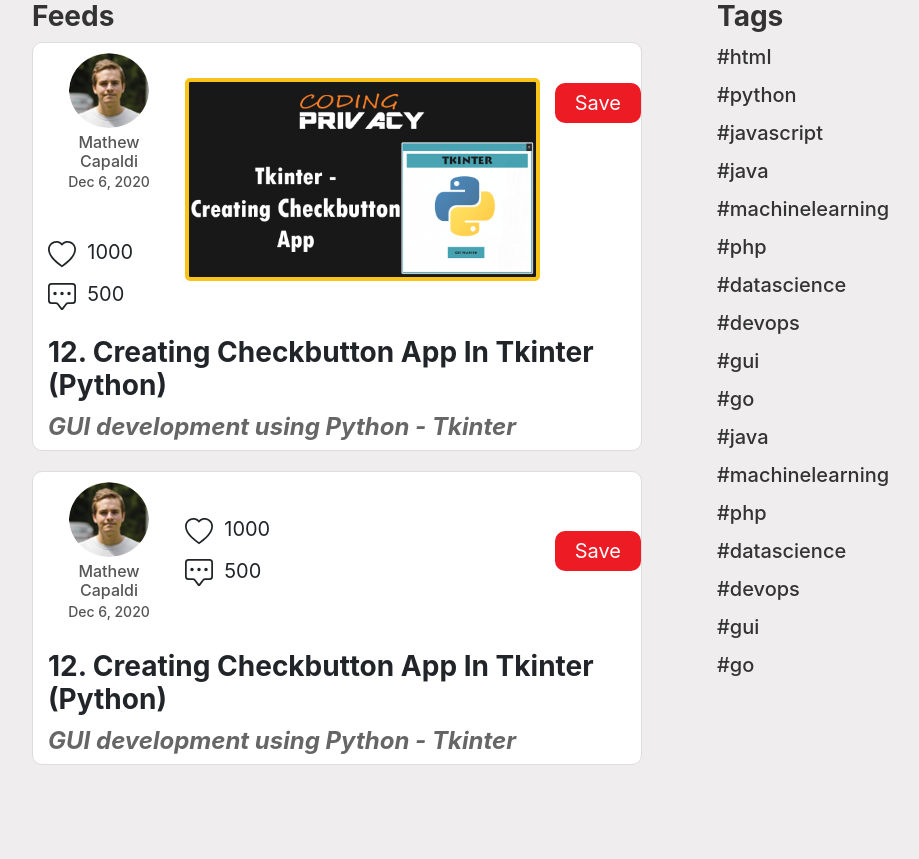
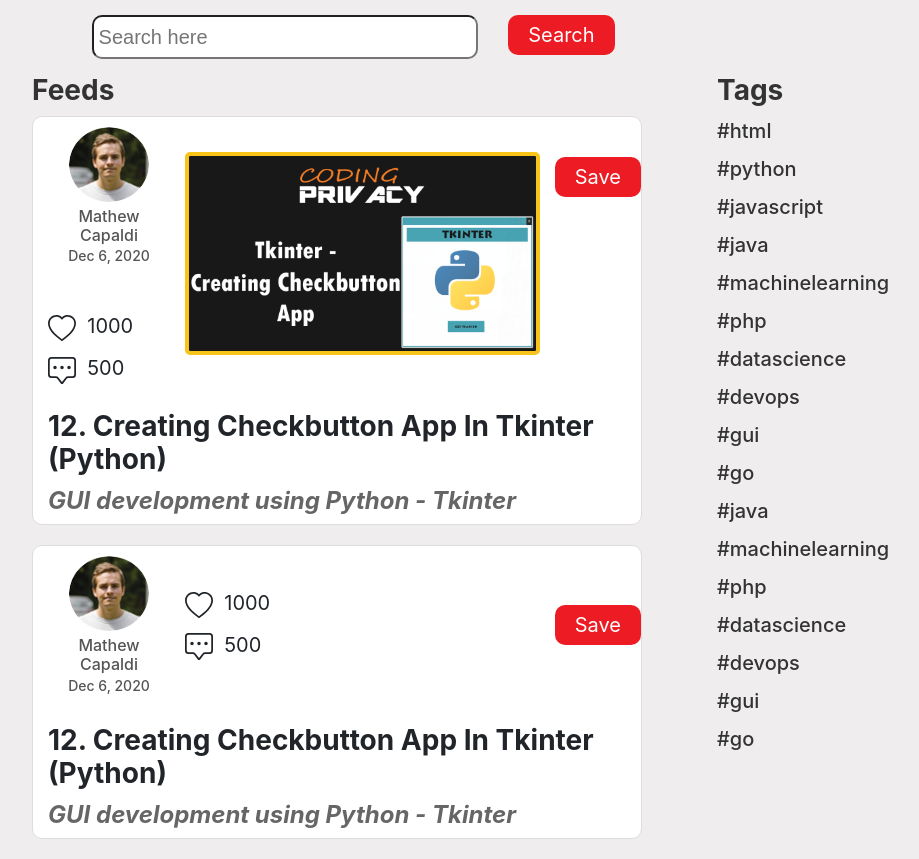
Before and after one commit to codingprivacy/CodingPrivacy-2.0, a React (Create React App) app: page / in a window 1280 px wide. Shown: the whole page, without its empty margins (303-1222 px from the left). Before the commit the page ends 800 px from the top, so only its background shows below. Built offline with nearby package versions, Linux system fonts and the light colour scheme.

Commit message:
CW-22 Searchbar complete

```diff
--- a/src/App.jsx
+++ b/src/App.jsx
@@ -2,12 +2,16 @@ import './App.scss';
 import { Container, Row, Col } from 'react-bootstrap';
 import Feeds from './apps/homepage/components/feeds/Feeds';
 import Tags from './apps/homepage/components/Tags';
+import SearchBar from './apps/homepage/components/SearchBar';
 
 const React = require('react');
 
 const App = () => (
   <div className="App">
     <Container fluid className="appContainer">
+      <Row>
+        <SearchBar />
+      </Row>
       <Row>
         <Col className=".bg-transparent" />
         <Col lg={6}>
--- /dev/null
+++ b/src/apps/homepage/components/SearchBar.jsx
@@ -0,0 +1,22 @@
+import './SearchBar.scss';
+import React from 'react';
+import { Container, Row, Col } from 'react-bootstrap';
+
+const SearchBar = () => (
+  <Container fluid class="searchBarContainer m-auto justify-content-center">
+    <Row className="searchBarRow justify-content-lg-center">
+      <Col lg={4} md={10} sm={8} xs={8}>
+        <input
+          type="text"
+          placeholder="Search here"
+          className="searchBar"
+        />
+      </Col>
+      <Col lg={1} md={2} sm={4} xs={4}>
+        <input type="button" className="buttonRed" value="Search" />
+      </Col>
+    </Row>
+  </Container>
+);
+
+export default SearchBar;
--- /dev/null
+++ b/src/apps/homepage/components/SearchBar.scss
@@ -0,0 +1,33 @@
+@import './feeds/default';
+@import './feeds/defaultComponents.scss';
+
+.searchBarRow{
+  margin: 15px 0px;
+
+}
+
+.searchBar{
+  border-radius: 10px;
+  font-size: 20px;
+  padding: 5px;
+  width: inherit;
+  font-family: sans-serif;
+  outline: none;
+}
+
+$breakpoint-mobile: 540px;
+@media (max-width: $breakpoint-mobile)
+{
+  .searchBar{
+  padding: 4px;
+  font-size: $fontSize2;
+  }
+}
+
+$breakpoint-mobile: 320px;
+@media (max-width: $breakpoint-mobile)
+{
+  .searchBar{
+    font-size: $fontSize1;
+    }
+}
--- a/src/apps/homepage/components/feeds/_default.scss
+++ b/src/apps/homepage/components/feeds/_default.scss
@@ -22,7 +22,7 @@ $lineHeight2: 1.5em;
 $iconWidth1: 1.75em;
 
 $buttonPadding1: 5px 20px;
-
+$buttonPadding2: 4px 15px;
 
 a:hover {
   @extend .buttonRed;
@@ -35,3 +35,15 @@ a {
   color: $fontColor3;
   transition: background-color .2s;
 }
+
+$breakpoint-mobile: 540px;
+@media (max-width: $breakpoint-mobile)
+{
+  $fontSize3: 16px;
+}
+
+$breakpoint-mobile: 320px;
+@media (max-width: $breakpoint-mobile)
+{
+  $fontSize3: 14px;
+}
--- a/src/apps/homepage/components/feeds/defaultComponents.scss
+++ b/src/apps/homepage/components/feeds/defaultComponents.scss
@@ -13,4 +13,27 @@
   padding: $buttonPadding1;
   border: none;
   font-size: $fontSize3;
+  outline: none;
 }
+
+$breakpoint-mobile: 540px;
+@media (max-width: $breakpoint-mobile)
+{
+  .buttonRed{
+  width: inherit;
+  margin: auto;
+  text-align: center;
+  font-size: $fontSize2;
+  }
+}
+
+$breakpoint-mobile: 320px;
+@media (max-width: $breakpoint-mobile)
+{
+  .buttonRed{
+    width: inherit;
+    margin: auto;
+    font-size: $fontSize1;
+    padding: $buttonPadding2;
+  }
+}
```
